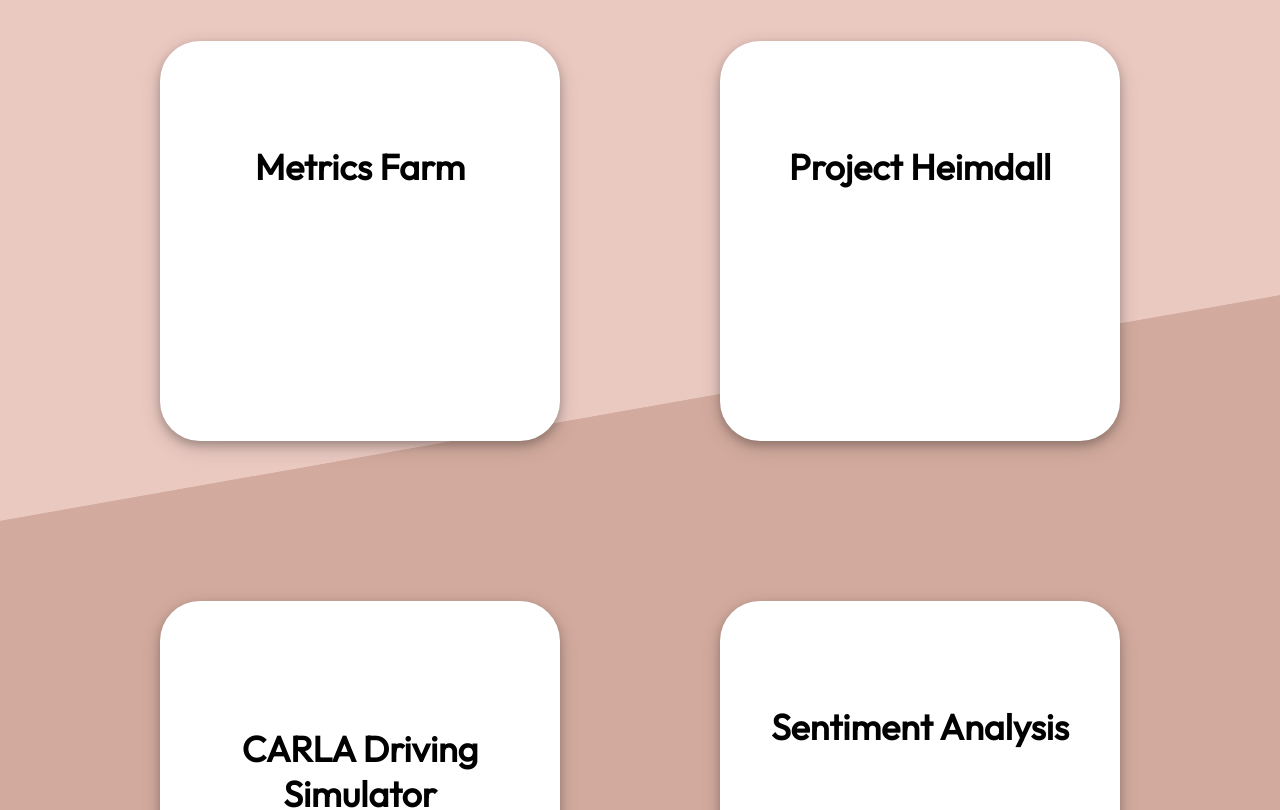
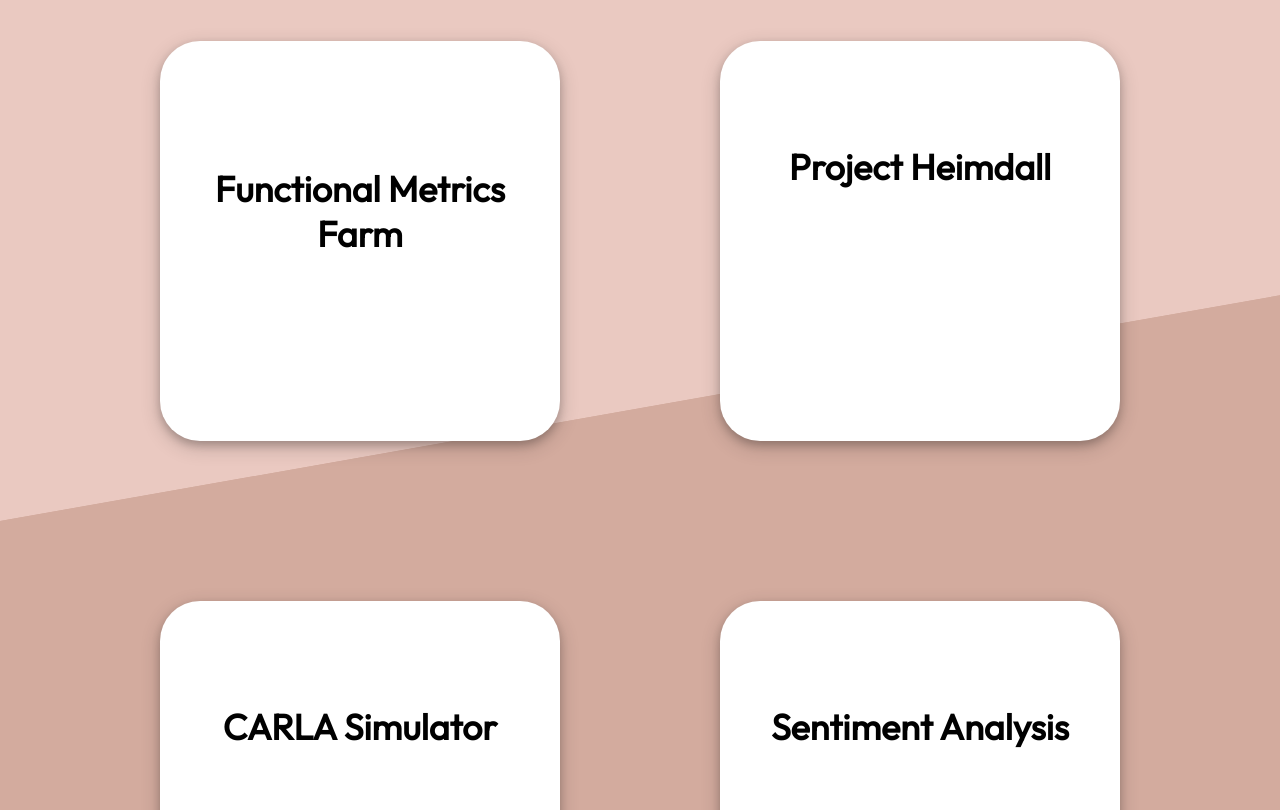
Before and after one commit to KellyZhou223/portfolio, a React (Create React App) app: page / in a window 1280 px wide. Shown: the part 1720-2530 px from the top of the page. Built offline with nearby package versions, Linux system fonts and the light colour scheme.

Commit message:
updated resume

```diff
--- a/src/components/Projects.js
+++ b/src/components/Projects.js
@@ -67,13 +67,13 @@
                     onRequestClose={closeModal5}
                     style={modalStyle}
                     contentLabel="Project Modal">
-                    <iframe src="https://drive.google.com/file/d/132OKNHdpP5wys-xXqOh-fCwkeAwmxVbV/preview" title="Resume" allow="autoplay"></iframe>
+                        <iframe src="https://drive.google.com/file/d/1ymjsOO1tuamv7Avbw03B8Jxzi8AJyHBT/preview" width="640" height="480" allow="autoplay"></iframe>
                         <button onClick={closeModal5}>X</button>
                 </Modal>
             </div>
             <div className="Project-container first">
                 <div className="Project">
-                    <h1 className="Project-name">Metrics Farm</h1>
+                    <h1 className="Project-name">Functional Metrics Farm</h1>
                     <div className="Project-content">
                         <p>Internship project with PNC Financial Services</p>
                         <p>May - Aug 2023</p>
@@ -161,7 +161,7 @@
             </div>
             <div className="Project-container second">
                 <div className="Project">
-                    <h1 className="Project-name">CARLA Driving Simulator</h1>
+                    <h1 className="Project-name">CARLA Simulator</h1>
                     <div className="Project-content">
                         <p>University of Michigan Project Team</p>
                         <p>Jan - Dec 2022</p>
```
